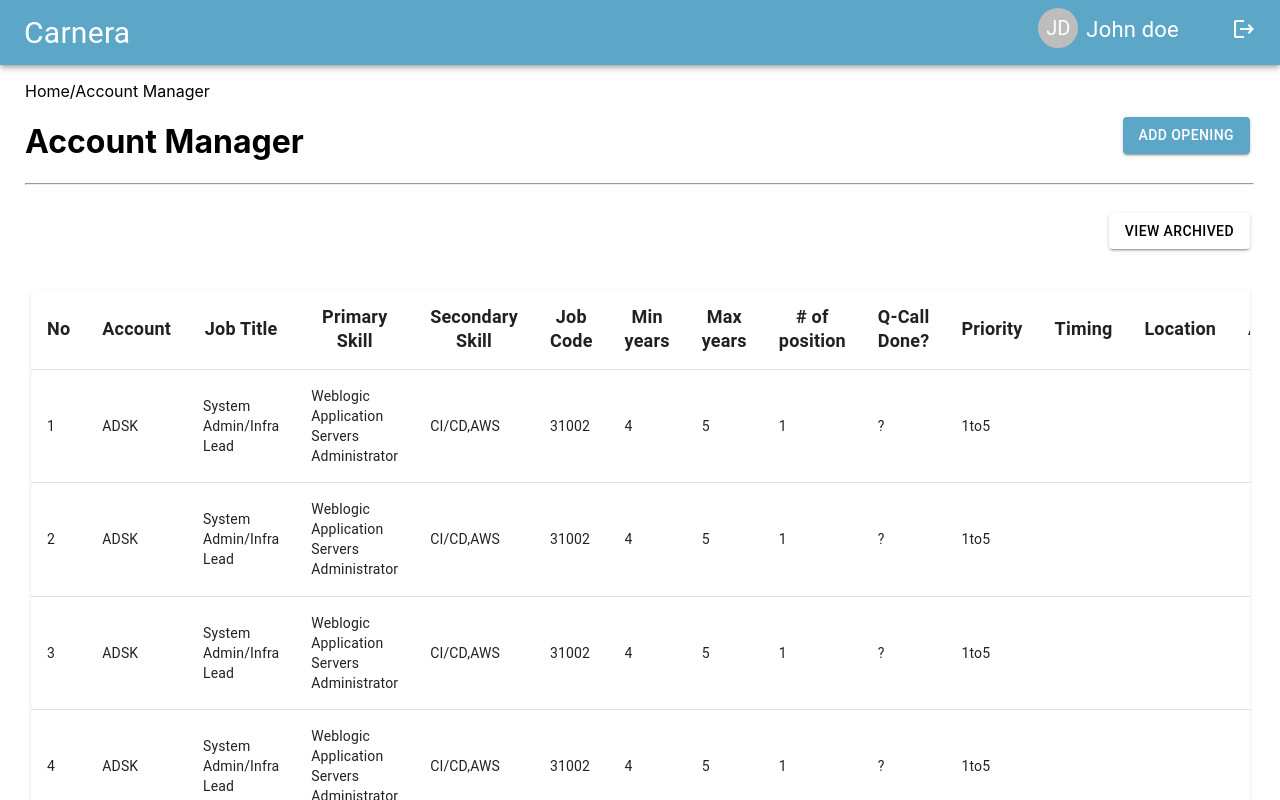
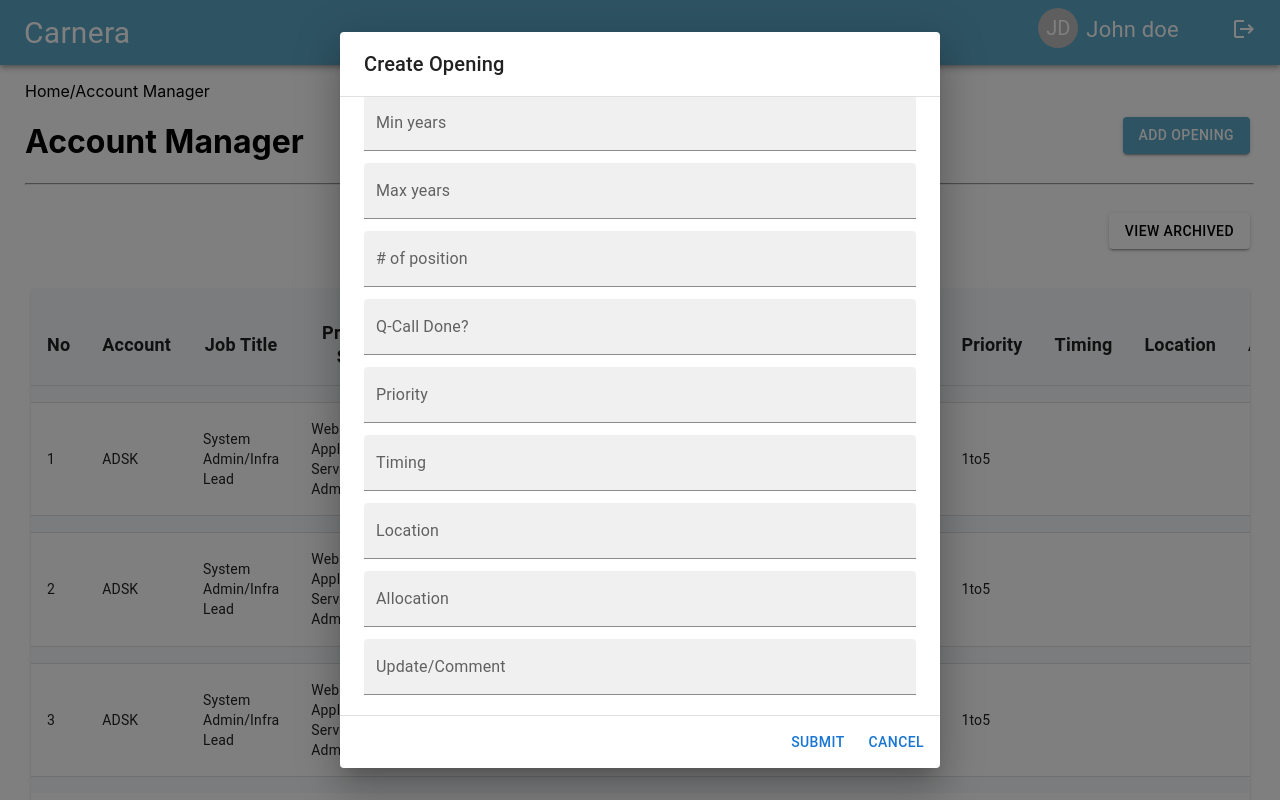
Before and after one commit to Priyanshi-Tiwari/internal-portal-fe, a React (Create React App) app: page /account-manager in a window 1280 px wide. Both pictures are taken after a click on the button "ADD OPENING". Shown: the top 800 px of the page. Built offline with nearby package versions, Linux system fonts and the light colour scheme.

Commit message:
Developed Opening Modal UI, Added Border spacing to table row.

```diff
--- a/src/components/accountmanager/AccountManager.js
+++ b/src/components/accountmanager/AccountManager.js
@@ -13,6 +13,7 @@ import {
 import Navbar from "../navbar/Navbar";
 import "./AccountManager.css";
 import { Box } from "@mui/system";
+import CreateOpening from "./CreateOpening"
 
 
 function createData(
@@ -36,7 +37,7 @@ function createData(
 
 ) {
   return { no, account, JobTitle, PrimarySkill, SecondarySkill,JobCode,
-  Minyears,Maxyears, ofposition, QCallDone, Priority, Timing ,Location, Allocation, UpdateComment  };
+  Minyears,Maxyears, ofposition, QCallDone, Priority, Timing ,Location, Allocation, UpdateComment};
 }
 
 const rows = [
@@ -49,6 +50,19 @@ const rows = [
 const AccountManager = () => {
   const [rowsPerPage, setRowsPerPage] = useState(5);
   const [page, setPage] = useState(0);
+  const [openAddOpeningDialog, setOpenAddOpeningDialog] = useState(false);
+
+  const handleClickAddOpening = () =>{
+    setOpenAddOpeningDialog(true);
+
+  }
+  const handleCloseAddOpeningtDialog = () => {
+    setOpenAddOpeningDialog(false);
+  };
+
+  const handleSubmitAddOpeningDialog = (AccountManagerObject) => {
+    console.log("Account Manager Object", AccountManagerObject);
+  };
 
   const handleChangePage = (event, newPage) => {
     setPage(newPage);
@@ -61,6 +75,12 @@ const AccountManager = () => {
     setPage(0);
   };
 
+
+  const tableStyle = {
+      borderCollapse: 'separate',
+      borderSpacing: '0px 16px',
+      backgroundColor: '#f8fafb',
+  };
   const btnStyle = {
    color: "black",
    backgroundColor:"White",
@@ -96,7 +116,19 @@ const AccountManager = () => {
       <div>
         <p>Home/Account Manager</p>
       </div>
-      <Button variant="contained" style={addbtnStyle}>Add Opening</Button>
+      <Box>
+      <Button variant="contained"
+       style={addbtnStyle}
+       onClick={handleClickAddOpening}
+      >
+        Add Opening
+        </Button>
+        <CreateOpening
+              open={openAddOpeningDialog}
+              onClose={handleCloseAddOpeningtDialog}
+              onSubmit={handleSubmitAddOpeningDialog}
+            />
+      </Box>
       <div style={ headingStyle}>
         <h1>Account Manager</h1>
         <hr className="line" />
@@ -108,7 +140,7 @@ const AccountManager = () => {
       </div>
       <div className="account-container">
         <TableContainer component={Paper}>
-          <Table sx={{ minWidth: 650 }} aria-label="simple table">
+          <Table sx={{ minWidth: 650 }} style={tableStyle}  aria-label="simple table">
             <TableHead>
               <TableRow >
                 <TableCell sx={{fontWeight: "bold", fontSize:"large" }}  align="center">No</TableCell>
@@ -132,27 +164,25 @@ const AccountManager = () => {
               {rows.map((row) => (
                 <TableRow
                   key={row.no}
-                  sx={{ "&:last-child td, &:last-child th": { border: 0 } }}
+                  sx={{ "&:last-child td, &:last-child th": { border: 0 }, "td, th": {borderTop: '1px solid #e0e0e0', backgroundColor: 'white'}}}
                 >
-                  <TableCell component="th" scope="row">
+                  <TableCell  component="th" scope="row">
                     {row.no}
                   </TableCell>
-                  <TableCell className="MuiTableCell">{row.account}</TableCell>
+                  <TableCell  className="MuiTableCell">{row.account}</TableCell>
                   <TableCell>{row.JobTitle}</TableCell>
                 <TableCell >{row.PrimarySkill}</TableCell>
                 <TableCell>{row.SecondarySkill}</TableCell>
-                <TableCell >{row.JobCode}</TableCell>
-                <TableCell >{row.Minyears}</TableCell>
-                <TableCell >{row.Maxyears}</TableCell>
+                <TableCell>{row.JobCode}</TableCell>
+                <TableCell>{row.Minyears}</TableCell>
+                <TableCell>{row.Maxyears}</TableCell>
                 <TableCell >{row.ofposition}</TableCell>
                 <TableCell >{row.CallDone}?</TableCell>
                 <TableCell>{row.Priority}</TableCell>
                 <TableCell>{row.Timing}</TableCell>
                 <TableCell>{row.Location}</TableCell>
                 <TableCell >{row.Allocation}</TableCell>
-                <TableCell>{row.Update}</TableCell>
-                <TableCell>{row.Comment}</TableCell>
-
+                <TableCell>{row.UpdateComment}</TableCell>
                 </TableRow>
               ))}
             </TableBody>
--- /dev/null
+++ b/src/components/accountmanager/CreateOpening.js
@@ -0,0 +1,157 @@
+import * as React from "react";
+import Button from "@mui/material/Button";
+import TextField from "@mui/material/TextField";
+import Dialog from "@mui/material/Dialog";
+import DialogActions from "@mui/material/DialogActions";
+import DialogContent from "@mui/material/DialogContent";
+import DialogTitle from "@mui/material/DialogTitle";
+
+function CreateOpening({ open, onClose, onSubmit }) {
+  const handleClose = () => {
+    onClose(false);
+  };
+  const handleSubmit = () => {
+    const accountManager = {
+      account_manager: accountManager,
+    };
+    onSubmit(accountManager);
+  };
+
+  return (
+    <div>
+      <Dialog
+        open={open}
+        onClose={handleClose}
+        fullWidth
+        maxWidth="sm"
+        aria-labelledby="form-dialog-title" >
+        <DialogTitle>Create Opening</DialogTitle>
+        <DialogContent dividers>
+          <TextField
+            autoFocus
+            margin="dense"
+            id="name"
+            label="Account"
+            type="text"
+            fullWidth
+            variant="filled"
+          />
+          <TextField
+            autoFocus
+            margin="dense"
+            id="name"
+            label="Primary Skill"
+            type="text"
+            fullWidth
+            variant="filled"
+          />
+          <TextField
+            autoFocus
+            margin="dense"
+            id="name"
+            label="Secondary Skill"
+            type="text"
+            fullWidth
+            variant="filled"
+          />
+          <TextField
+            autoFocus
+            margin="dense"
+            id="name"
+            label="Job Code"
+            type="text"
+            fullWidth
+            variant="filled"
+          />
+          <TextField
+            autoFocus
+            margin="dense"
+            id="name"
+            label="Min years"
+            type="text"
+            fullWidth
+            variant="filled"
+          />
+          <TextField
+            autoFocus
+            margin="dense"
+            id="name"
+            label="Max years"
+            type="text"
+            fullWidth
+            variant="filled"
+          />
+          <TextField
+            autoFocus
+            margin="dense"
+            id="name"
+            label="# of position"
+            type="text"
+            fullWidth
+            variant="filled"
+          />
+          <TextField
+            autoFocus
+            margin="dense"
+            id="name"
+            label="Q-Call Done?"
+            type="text"
+            fullWidth
+            variant="filled"
+          />
+          <TextField
+            autoFocus
+            margin="dense"
+            id="name"
+            label="Priority"
+            type="text"
+            fullWidth
+            variant="filled"
+          />
+          <TextField
+            autoFocus
+            margin="dense"
+            id="name"
+            label="Timing"
+            type="text"
+            fullWidth
+            variant="filled"
+          />
+          <TextField
+            autoFocus
+            margin="dense"
+            id="name"
+            label="Location"
+            type="text"
+            fullWidth
+            variant="filled"
+          />
+          <TextField
+            autoFocus
+            margin="dense"
+            id="name"
+            label="Allocation"
+            type="text"
+            fullWidth
+            variant="filled"
+          />
+          <TextField
+            autoFocus
+            margin="dense"
+            id="name"
+            label="Update/Comment"
+            type="text"
+            fullWidth
+            variant="filled"
+          />
+        </DialogContent>
+        <DialogActions>
+          <Button onClick={handleSubmit}>Submit</Button>
+          <Button onClick={handleClose}>Cancel</Button>
+        </DialogActions>
+      </Dialog>
+    </div>
+  );
+}
+
+export default CreateOpening;
```
